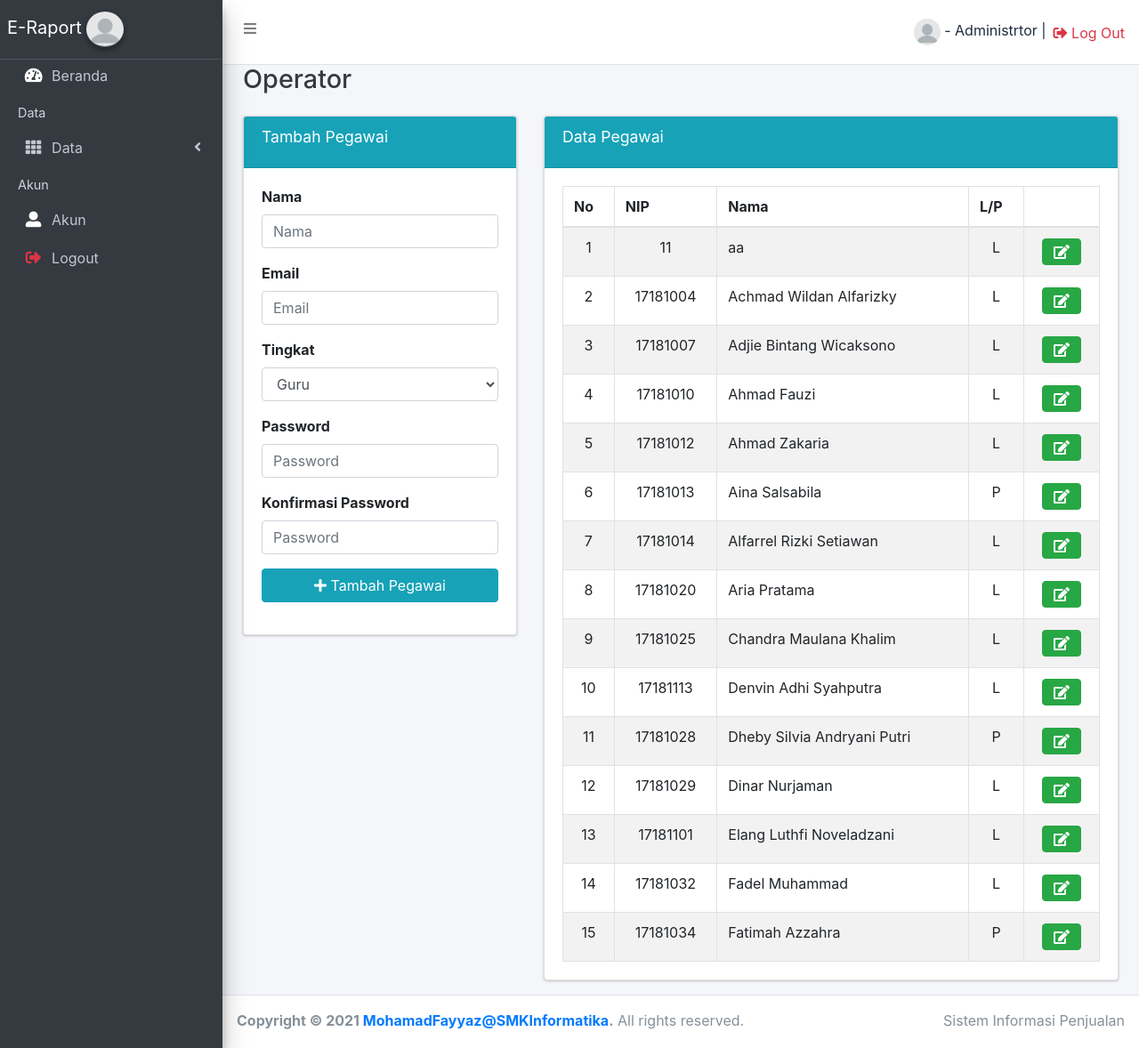
After one commit to hisyamabilkhoir/e, a CodeIgniter 4 app: the page made by app/Views/dashboard/operator/index.php in a window 1280 px wide. The commit adds this page. Shown: the whole page at 89% size. Run offline with PHP 8.4 and a stand-in for CodeIgniter, Linux system fonts and the light colour scheme; the template is opened without the code that fills it, so the values that code supplies are empty; some libraries are stand-ins or nearby versions.

Commit message:
Membuat Halaman Operator

```diff
--- /dev/null
+++ b/app/Views/dashboard/operator/index.php
@@ -0,0 +1,334 @@
+<?php echo view('template/header'); ?>
+<?php echo view('template/sidebar'); ?>
+
+<div class="content-wrapper">
+    <!-- Content Header (Page header) -->
+    <div class="content-header">
+        <div class="container-fluid">
+            <div class="row mb-2">
+                <div class="col-sm-6">
+                    <h1 class="m-0 text-dark"> Operator
+                    </h1>
+                </div><!-- /.col -->
+            </div><!-- /.row -->
+        </div><!-- /.container-fluid -->
+    </div>
+    <!-- /.content-header -->
+
+    <!-- Main content -->
+    <div class="content">
+        <div class="container-fluid">
+
+
+            <div class='row'>
+                <div class='col-md-4'>
+                    <div class='card card-info'>
+                        <div class='card-header'>
+                            <h3 class='card-title'>Tambah Pegawai</h3>
+                        </div>
+                        <div class='card-body'>
+                            <form method="post" action="http://localhost/aklas/classes/add">
+                                <div class='form-group'>
+                                    <label>Nama</label>
+                                    <input type='text' name='nama' placeholder="Nama" class='form-control' required>
+                                </div>
+                                <div class='form-group'>
+                                    <label>Email</label>
+                                    <input type='email' name='email' placeholder="Email" class='form-control' required>
+                                </div>
+                                <div class='form-group'>
+                                    <label>Tingkat</label>
+                                    <select name='tingkat' class='form-control'>
+                                        <option value="guru">Guru</option>
+                                        <option value="waka_akademik">Waka Akademik</option>
+                                        <option value="kepala_sekolah">Kepala Sekolah</option>
+                                        <option value="operator">Operator</option>
+                                    </select>
+                                </div>
+                                <div class='form-group'>
+                                    <label>Password</label>
+                                    <input type='password' name='password' placeholder="Password" class='form-control' required>
+                                </div>
+                                <div class='form-group'>
+                                    <label>Konfirmasi Password</label>
+                                    <input type='password' name='password' placeholder="Password" class='form-control' required>
+                                </div>
+                                <div class='form-group'>
+                                    <button type="submit" class='btn btn-block btn-info'>
+                                        <i class='fa fa-plus'></i> Tambah Pegawai
+                                    </button>
+                                </div>
+                            </form>
+                        </div>
+                    </div>
+                </div>
+                <div class='col-md-8'>
+                    <div class='card card-info'>
+                        <div class='card-header'>
+                            <h3 class='card-title'>Data Pegawai</h3>
+                        </div>
+                        <div class='card-body'>
+                            <table id="example1" class="table table-bordered table-striped">
+                                <thead>
+                                    <tr>
+                                        <th>No</th>
+                                        <th>NIP</th>
+                                        <th>Nama</th>
+                                        <th>L/P</th>
+                                        <th></th>
+                                    </tr>
+                                </thead>
+                                <tbody>
+                                    <tr>
+                                        <td class='text-center'>1</td>
+                                        <td class='text-center'>11</td>
+                                        <td>aa</td>
+                                        <td class='text-center'>
+                                            L
+                                        </td>
+                                        <td class='text-center'>
+                                            <a href="javascript:void(0)" data-toggle="modal" data-target="#modal-form-edit-student" onclick="edit_student(11)" class='btn btn-xs btn-success'>
+                                                <i class='fa fa-edit'></i>
+                                            </a>
+                                            <!-- <a href="http://localhost/aklas/student/11/manage" class='btn btn-xs btn-success' title="Kelola Data Siswa">
+                                    <i class='fa fa-cog'></i>
+                                </a> -->
+                                        </td>
+                                    </tr>
+                                    <tr>
+                                        <td class='text-center'>2</td>
+                                        <td class='text-center'>17181004</td>
+                                        <td>Achmad Wildan Alfarizky</td>
+                                        <td class='text-center'>
+                                            L
+                                        </td>
+                                        <td class='text-center'>
+                                            <a href="javascript:void(0)" data-toggle="modal" data-target="#modal-form-edit-student" onclick="edit_student(17181004)" class='btn btn-xs btn-success'>
+                                                <i class='fa fa-edit'></i>
+                                            </a>
+                                            <!-- <a href="http://localhost/aklas/student/17181004/manage" class='btn btn-xs btn-success' title="Kelola Data Siswa">
+                                    <i class='fa fa-cog'></i>
+                                </a> -->
+                                        </td>
+                                    </tr>
+                                    <tr>
+                                        <td class='text-center'>3</td>
+                                        <td class='text-center'>17181007</td>
+                                        <td>Adjie Bintang Wicaksono</td>
+                                        <td class='text-center'>
+                                            L
+                                        </td>
+                                        <td class='text-center'>
+                                            <a href="javascript:void(0)" data-toggle="modal" data-target="#modal-form-edit-student" onclick="edit_student(17181007)" class='btn btn-xs btn-success'>
+                                                <i class='fa fa-edit'></i>
+                                            </a>
+                                            <!-- <a href="http://localhost/aklas/student/17181007/manage" class='btn btn-xs btn-success' title="Kelola Data Siswa">
+                                    <i class='fa fa-cog'></i>
+                                </a> -->
+                                        </td>
+                                    </tr>
+                                    <tr>
+                                        <td class='text-center'>4</td>
+                                        <td class='text-center'>17181010</td>
+                                        <td>Ahmad Fauzi</td>
+                                        <td class='text-center'>
+                                            L
+                                        </td>
+                                        <td class='text-center'>
+                                            <a href="javascript:void(0)" data-toggle="modal" data-target="#modal-form-edit-student" onclick="edit_student(17181010)" class='btn btn-xs btn-success'>
+                                                <i class='fa fa-edit'></i>
+                                            </a>
+                                            <!-- <a href="http://localhost/aklas/student/17181010/manage" class='btn btn-xs btn-success' title="Kelola Data Siswa">
+                                    <i class='fa fa-cog'></i>
+                                </a> -->
+                                        </td>
+                                    </tr>
+                                    <tr>
+                                        <td class='text-center'>5</td>
+                                        <td class='text-center'>17181012</td>
+                                        <td>Ahmad Zakaria</td>
+                                        <td class='text-center'>
+                                            L
+                                        </td>
+                                        <td class='text-center'>
+                                            <a href="javascript:void(0)" data-toggle="modal" data-target="#modal-form-edit-student" onclick="edit_student(17181012)" class='btn btn-xs btn-success'>
+                                                <i class='fa fa-edit'></i>
+                                            </a>
+                                            <!-- <a href="http://localhost/aklas/student/17181012/manage" class='btn btn-xs btn-success' title="Kelola Data Siswa">
+                                    <i class='fa fa-cog'></i>
+                                </a> -->
+                                        </td>
+                                    </tr>
+                                    <tr>
+                                        <td class='text-center'>6</td>
+                                        <td class='text-center'>17181013</td>
+                                        <td>Aina Salsabila</td>
+                                        <td class='text-center'>
+                                            P
+                                        </td>
+                                        <td class='text-center'>
+                                            <a href="javascript:void(0)" data-toggle="modal" data-target="#modal-form-edit-student" onclick="edit_student(17181013)" class='btn btn-xs btn-success'>
+                                                <i class='fa fa-edit'></i>
+                                            </a>
+                                            <!-- <a href="http://localhost/aklas/student/17181013/manage" class='btn btn-xs btn-success' title="Kelola Data Siswa">
+                                    <i class='fa fa-cog'></i>
+                                </a> -->
+                                        </td>
+                                    </tr>
+                                    <tr>
+                                        <td class='text-center'>7</td>
+                                        <td class='text-center'>17181014</td>
+                                        <td>Alfarrel Rizki Setiawan</td>
+                                        <td class='text-center'>
+                                            L
+                                        </td>
+                                        <td class='text-center'>
+                                            <a href="javascript:void(0)" data-toggle="modal" data-target="#modal-form-edit-student" onclick="edit_student(17181014)" class='btn btn-xs btn-success'>
+                                                <i class='fa fa-edit'></i>
+                                            </a>
+                                            <!-- <a href="http://localhost/aklas/student/17181014/manage" class='btn btn-xs btn-success' title="Kelola Data Siswa">
+                                    <i class='fa fa-cog'></i>
+                                </a> -->
+                                        </td>
+                                    </tr>
+                                    <tr>
+                                        <td class='text-center'>8</td>
+                                        <td class='text-center'>17181020</td>
+                                        <td>Aria Pratama</td>
+                                        <td class='text-center'>
+                                            L
+                                        </td>
+                                        <td class='text-center'>
+                                            <a href="javascript:void(0)" data-toggle="modal" data-target="#modal-form-edit-student" onclick="edit_student(17181020)" class='btn btn-xs btn-success'>
+                                                <i class='fa fa-edit'></i>
+                                            </a>
+                                            <!-- <a href="http://localhost/aklas/student/17181020/manage" class='btn btn-xs btn-success' title="Kelola Data Siswa">
+                                    <i class='fa fa-cog'></i>
+                                </a> -->
+                                        </td>
+                                    </tr>
+                                    <tr>
+                                        <td class='text-center'>9</td>
+                                        <td class='text-center'>17181025</td>
+                                        <td>Chandra Maulana Khalim</td>
+                                        <td class='text-center'>
+                                            L
+                                        </td>
+                                        <td class='text-center'>
+                                            <a href="javascript:void(0)" data-toggle="modal" data-target="#modal-form-edit-student" onclick="edit_student(17181025)" class='btn btn-xs btn-success'>
+                                                <i class='fa fa-edit'></i>
+                                            </a>
+                                            <!-- <a href="http://localhost/aklas/student/17181025/manage" class='btn btn-xs btn-success' title="Kelola Data Siswa">
+                                    <i class='fa fa-cog'></i>
+                                </a> -->
+                                        </td>
+                                    </tr>
+                                    <tr>
+                                        <td class='text-center'>10</td>
+                                        <td class='text-center'>17181113</td>
+                                        <td>Denvin Adhi Syahputra</td>
+                                        <td class='text-center'>
+                                            L
+                                        </td>
+                                        <td class='text-center'>
+                                            <a href="javascript:void(0)" data-toggle="modal" data-target="#modal-form-edit-student" onclick="edit_student(17181113)" class='btn btn-xs btn-success'>
+                                                <i class='fa fa-edit'></i>
+                                            </a>
+                                            <!-- <a href="http://localhost/aklas/student/17181113/manage" class='btn btn-xs btn-success' title="Kelola Data Siswa">
+                                    <i class='fa fa-cog'></i>
+                                </a> -->
+                                        </td>
+                                    </tr>
+                                    <tr>
+                                        <td class='text-center'>11</td>
+                                        <td class='text-center'>17181028</td>
+                                        <td>Dheby Silvia Andryani Putri</td>
+                                        <td class='text-center'>
+                                            P
+                                        </td>
+                                        <td class='text-center'>
+                                            <a href="javascript:void(0)" data-toggle="modal" data-target="#modal-form-edit-student" onclick="edit_student(17181028)" class='btn btn-xs btn-success'>
+                                                <i class='fa fa-edit'></i>
+                                            </a>
+                                            <!-- <a href="http://localhost/aklas/student/17181028/manage" class='btn btn-xs btn-success' title="Kelola Data Siswa">
+                                    <i class='fa fa-cog'></i>
+                                </a> -->
+                                        </td>
+                                    </tr>
+                                    <tr>
+                                        <td class='text-center'>12</td>
+                                        <td class='text-center'>17181029</td>
+                                        <td>Dinar Nurjaman</td>
+                                        <td class='text-center'>
+                                            L
+                                        </td>
+                                        <td class='text-center'>
+                                            <a href="javascript:void(0)" data-toggle="modal" data-target="#modal-form-edit-student" onclick="edit_student(17181029)" class='btn btn-xs btn-success'>
+                                                <i class='fa fa-edit'></i>
+                                            </a>
+                                            <!-- <a href="http://localhost/aklas/student/17181029/manage" class='btn btn-xs btn-success' title="Kelola Data Siswa">
+                                    <i class='fa fa-cog'></i>
+                                </a> -->
+                                        </td>
+                                    </tr>
+                                    <tr>
+                                        <td class='text-center'>13</td>
+                                        <td class='text-center'>17181101</td>
+                                        <td>Elang Luthfi Noveladzani</td>
+                                        <td class='text-center'>
+                                            L
+                                        </td>
+                                        <td class='text-center'>
+                                            <a href="javascript:void(0)" data-toggle="modal" data-target="#modal-form-edit-student" onclick="edit_student(17181101)" class='btn btn-xs btn-success'>
+                                                <i class='fa fa-edit'></i>
+                                            </a>
+                                            <!-- <a href="http://localhost/aklas/student/17181101/manage" class='btn btn-xs btn-success' title="Kelola Data Siswa">
+                                    <i class='fa fa-cog'></i>
+                                </a> -->
+                                        </td>
+                                    </tr>
+                                    <tr>
+                                        <td class='text-center'>14</td>
+                                        <td class='text-center'>17181032</td>
+                                        <td>Fadel Muhammad</td>
+                                        <td class='text-center'>
+                                            L
+                                        </td>
+                                        <td class='text-center'>
+                                            <a href="javascript:void(0)" data-toggle="modal" data-target="#modal-form-edit-student" onclick="edit_student(17181032)" class='btn btn-xs btn-success'>
+                                                <i class='fa fa-edit'></i>
+                                            </a>
+                                            <!-- <a href="http://localhost/aklas/student/17181032/manage" class='btn btn-xs btn-success' title="Kelola Data Siswa">
+                                    <i class='fa fa-cog'></i>
+                                </a> -->
+                                        </td>
+                                    </tr>
+                                    <tr>
+                                        <td class='text-center'>15</td>
+                                        <td class='text-center'>17181034</td>
+                                        <td>Fatimah Azzahra</td>
+                                        <td class='text-center'>
+                                            P
+                                        </td>
+                                        <td class='text-center'>
+                                            <a href="javascript:void(0)" data-toggle="modal" data-target="#modal-form-edit-student" onclick="edit_student(17181034)" class='btn btn-xs btn-success'>
+                                                <i class='fa fa-edit'></i>
+                                            </a>
+                                            <!-- <a href="http://localhost/aklas/student/17181034/manage" class='btn btn-xs btn-success' title="Kelola Data Siswa">
+                                    <i class='fa fa-cog'></i>
+                                </a> -->
+                                        </td>
+                                    </tr>
+                                </tbody>
+                            </table>
+                        </div>
+                    </div>
+                </div>
+            </div>
+
+        </div><!-- /.container-fluid -->
+    </div>
+    <!-- /.content -->
+</div>
+
+<?php echo view('template/footer'); ?>
--- a/app/Views/template/sidebar.php
+++ b/app/Views/template/sidebar.php
@@ -50,7 +50,7 @@
                         </li>
                         <li class="nav-item">
                             <a href="<?php echo base_url('BarangKeluar'); ?>" class="nav-link">
-                                <i class="nav-icon fas fa-user text-white"></i>
+                                <i class="nav-icon fas fa-user-tie text-white"></i>
                                 <p>Waka Akademik</p>
                             </a>
                         </li>
@@ -58,6 +58,12 @@
                             <a href="<?php echo base_url('BarangKeluar'); ?>" class="nav-link">
                                 <i class="nav-icon fas fa-users text-white"></i>
                                 <p>Guru Mapel</p>
+                            </a>
+                        </li>
+                        <li class="nav-item">
+                            <a href="<?php echo base_url('Operator'); ?>" class="nav-link">
+                                <i class="nav-icon fas fa-user-cog text-white"></i>
+                                <p>Operator</p>
                             </a>
                         </li>
                     </ul>
```
Also changed, not shown: app/Controllers/Operator.php (added, +11 -0 lines).
